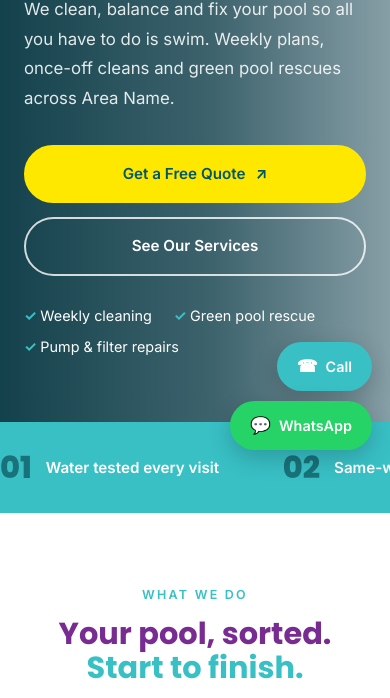
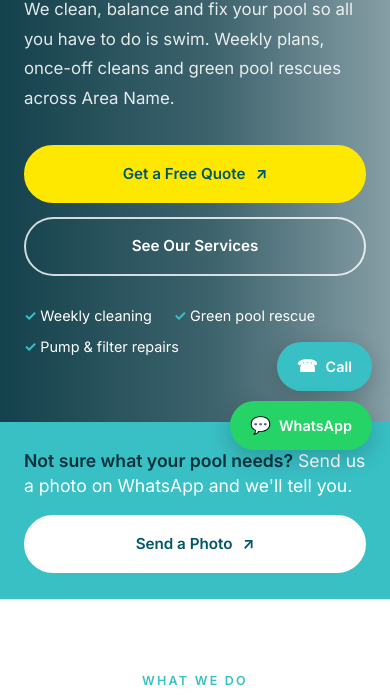
Before and after one commit to Mrcheete/cleartide-pools-demo, a plain HTML site: page index.html in a window 390 px wide. Shown: the part 376-1074 px from the top of the page. Drawn offline with Linux system fonts and the light colour scheme.

Commit message:
Replace the numbered 01-04 strip with a WhatsApp photo bar
Co-Authored-By: Claude Opus 5.5 <noreply@anthropic.com>

```diff
--- a/home.css
+++ b/home.css
@@ -155,30 +155,19 @@
 }
 .hp-ticks li::before { content: "✓ "; color: var(--hp-aqua); font-weight: 700; }
 
-/* ---------- Trust strip [H3] ---------- */
+/* ---------- WhatsApp photo bar [H3] ---------- */
 .hp-strip { background: var(--hp-aqua); color: #fff; }
-.hp-strip-row {
-  display: grid;
-  grid-template-columns: repeat(4, 1fr);
+.hp-strip-inner {
+  display: flex;
+  align-items: center;
+  justify-content: space-between;
   gap: 24px;
   padding-top: 26px;
   padding-bottom: 26px;
 }
-.hp-strip-item {
-  display: flex;
-  align-items: center;
-  gap: 14px;
-  font-weight: 700;
-  font-size: 0.95rem;
-  line-height: 1.3;
-}
-.hp-strip-item span {
-  font-family: var(--font-heading);
-  font-size: 1.9rem;
-  font-weight: 800;
-  color: var(--hp-teal-dark);
-  opacity: 0.55;
-}
+.hp-strip-inner p { font-size: 1.1rem; line-height: 1.45; }
+.hp-strip-inner b { color: var(--hp-teal-dark); }
+.hp-btn-white { background: #fff; border-color: #fff; color: var(--hp-teal); flex-shrink: 0; }
 
 /* ---------- Sections + headings ---------- */
 .hp-section { padding: 96px 0; }
@@ -392,16 +381,8 @@
   .hp-hero-text { font-size: 1.05rem; }
   .hp-hero-actions .hp-btn { flex: 1 1 100%; justify-content: center; }
 
-  /* Strip swipes sideways, one item at a time */
-  .hp-strip-row {
-    display: flex;
-    overflow-x: auto;
-    scroll-snap-type: x mandatory;
-    scrollbar-width: none;
-    gap: 16px;
-  }
-  .hp-strip-row::-webkit-scrollbar { display: none; }
-  .hp-strip-item { flex: 0 0 78%; scroll-snap-align: start; }
+  .hp-strip-inner { flex-direction: column; align-items: flex-start; gap: 16px; }
+  .hp-strip-inner .hp-btn { width: 100%; justify-content: center; }
 
   .hp-section { padding: 72px 0; }
   .hp-split { padding-bottom: 72px; }
--- a/index.html
+++ b/index.html
@@ -66,14 +66,12 @@
     </div>
   </section>
 
-  <!-- ===== TRUST STRIP [H3] ===== -->
-  <!-- On phones this row swipes sideways -->
-  <section class="hp-strip" aria-label="Why customers choose us">
-    <div class="container hp-strip-row">
-      <div class="hp-strip-item"><span>01</span>Water tested every visit</div>
-      <div class="hp-strip-item"><span>02</span>Same-week bookings</div>
-      <div class="hp-strip-item"><span>03</span>Homes &amp; complexes</div>
-      <div class="hp-strip-item"><span>04</span>Free quote on WhatsApp</div>
+  <!-- ===== WHATSAPP PHOTO BAR [H3] ===== -->
+  <section class="hp-strip" aria-label="Send us a photo">
+    <div class="container hp-strip-inner">
+      <p><b>Not sure what your pool needs?</b> Send us a photo on WhatsApp and we'll tell you.</p>
+      <a href="https://wa.me/27000000000?text=Hi%20Business%20Name%2C%20here%27s%20a%20photo%20of%20my%20pool.%20What%20does%20it%20need%3F"
+        target="_blank" rel="noopener" class="hp-btn hp-btn-white">Send a Photo <span aria-hidden="true">↗</span></a>
     </div>
   </section>
 
@@ -83,7 +81,7 @@
       <div class="hp-heading">
         <p class="hp-eyebrow">What we do</p>
         <h2>Your pool, sorted.<br><em>Start to finish.</em></h2>
-        <p>Pick what your pool needs. Not sure? Send us a photo on WhatsApp and we'll tell you.</p>
+        <p>Pick what your pool needs and we'll take care of the rest.</p>
       </div>
 
       <div class="hp-cards">
```
